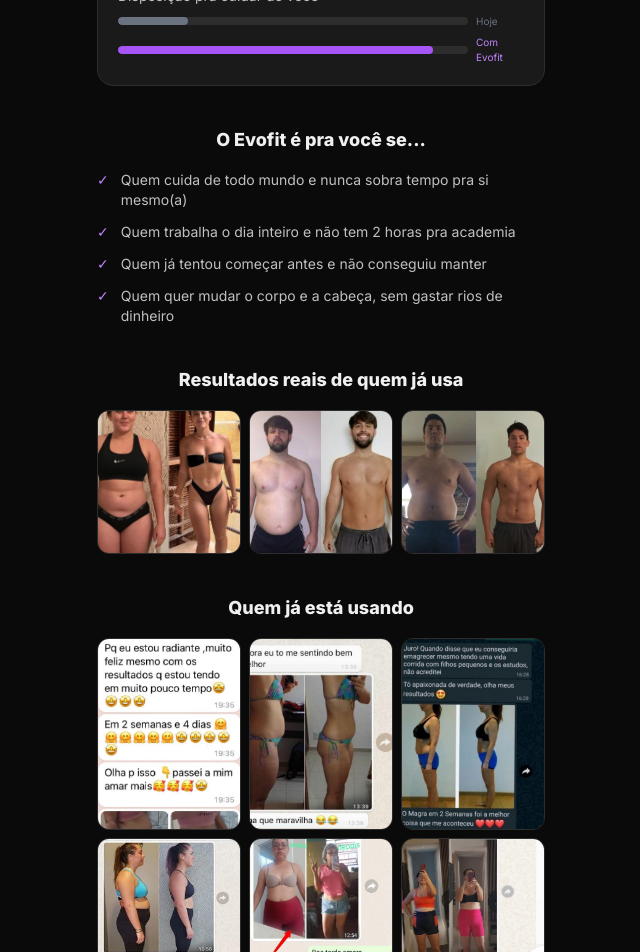
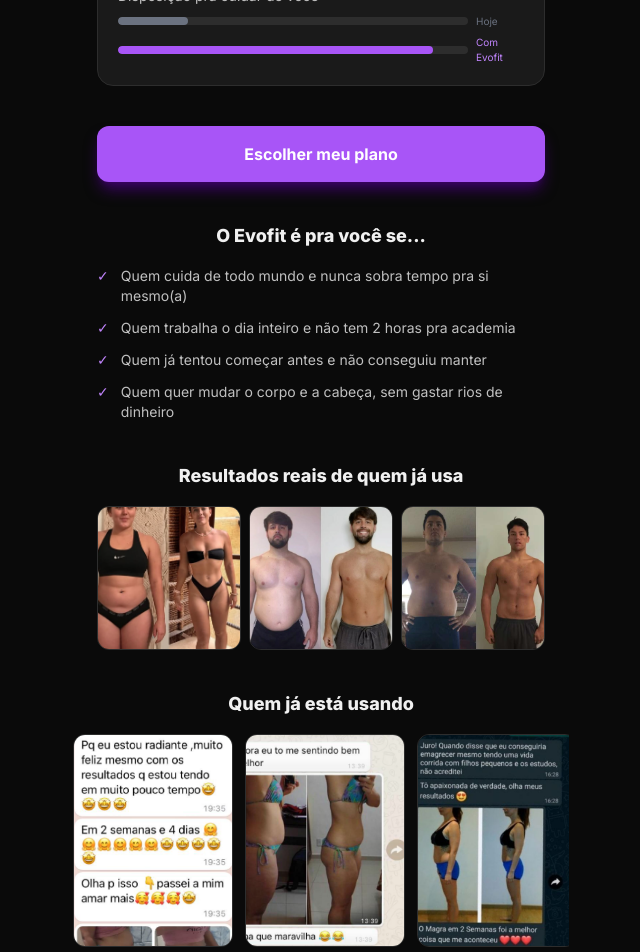
Before and after one commit to shayanestella4-rgb/Evofit, a Next.js app in the folder Evofit/: page /quiz/oferta in a window 1280 px wide. Shown: the part 1300-2252 px from the top of the page, without its empty margins (319-959 px from the left). Built offline with nearby package versions, Linux system fonts and the light colour scheme.

Commit message:
feat: adiciona CTA intermediario e melhora distribuicao dos depoimentos

```diff
--- a/Evofit/app/globals.css
+++ b/Evofit/app/globals.css
@@ -46,3 +46,6 @@
 .animate-delay-100 { animation-delay: 0.1s; }
 .animate-delay-200 { animation-delay: 0.2s; }
 .animate-delay-300 { animation-delay: 0.3s; }
+
+.scrollbar-hide::-webkit-scrollbar { display: none; }
+.scrollbar-hide { -ms-overflow-style: none; scrollbar-width: none; }
--- a/Evofit/app/quiz/oferta/page.tsx
+++ b/Evofit/app/quiz/oferta/page.tsx
@@ -130,6 +130,14 @@
           </div>
         </div>
 
+        {/* CTA intermediário */}
+        <button
+          onClick={goToCakto}
+          className="w-full bg-[#A855F7] text-white font-bold py-4 rounded-[0.75rem] active:bg-[#9333EA] transition-colors shadow-lg shadow-purple-950 mb-10 animate-slide-up"
+        >
+          Escolher meu plano
+        </button>
+
         {/* Pra quem é */}
         <div className="mb-10 animate-slide-up">
           <h2 className="text-lg font-extrabold text-[#F0F0F0] mb-4 text-center">
@@ -160,13 +168,16 @@
         </div>
 
         {/* Depoimentos reais */}
-        <div className="mb-10 animate-slide-up">
-          <h2 className="text-lg font-extrabold text-[#F0F0F0] mb-4 text-center">
+        <div className="mb-10 animate-slide-up -mx-6">
+          <h2 className="text-lg font-extrabold text-[#F0F0F0] mb-4 text-center px-6">
             Quem já está usando
           </h2>
-          <div className="grid grid-cols-3 gap-2">
+          <div className="flex gap-3 overflow-x-auto px-6 pb-2 snap-x snap-mandatory scrollbar-hide">
             {DEPOIMENTOS_FOTOS.map((src) => (
-              <div key={src} className="relative aspect-[3/4] rounded-[0.75rem] overflow-hidden border border-[#2D2D2D]">
+              <div
+                key={src}
+                className="relative shrink-0 w-40 aspect-[3/4] rounded-[0.75rem] overflow-hidden border border-[#2D2D2D] snap-start"
+              >
                 <Image src={src} alt="Depoimento de um usuário do Evofit" fill className="object-cover object-top" />
               </div>
             ))}
```
